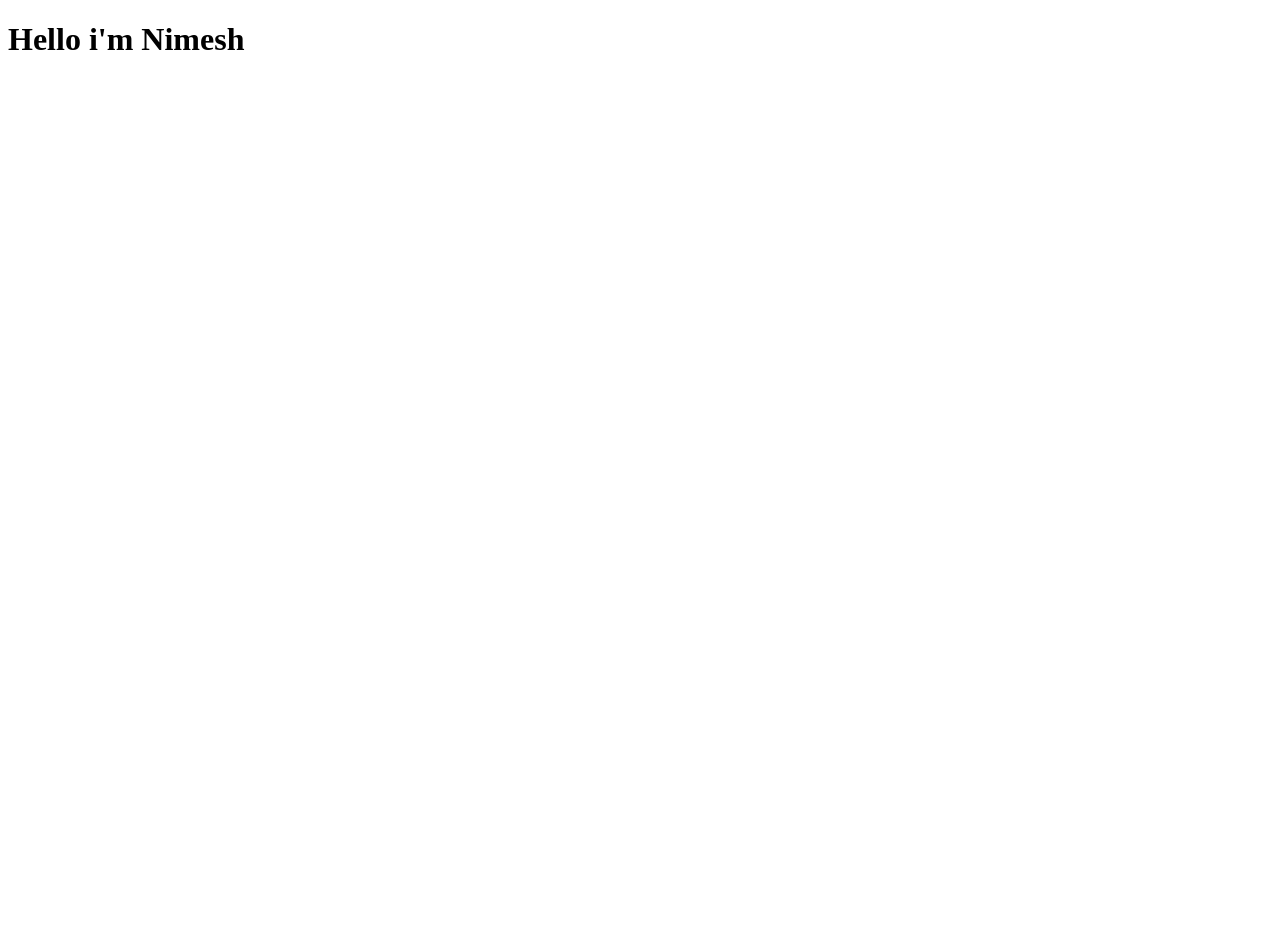
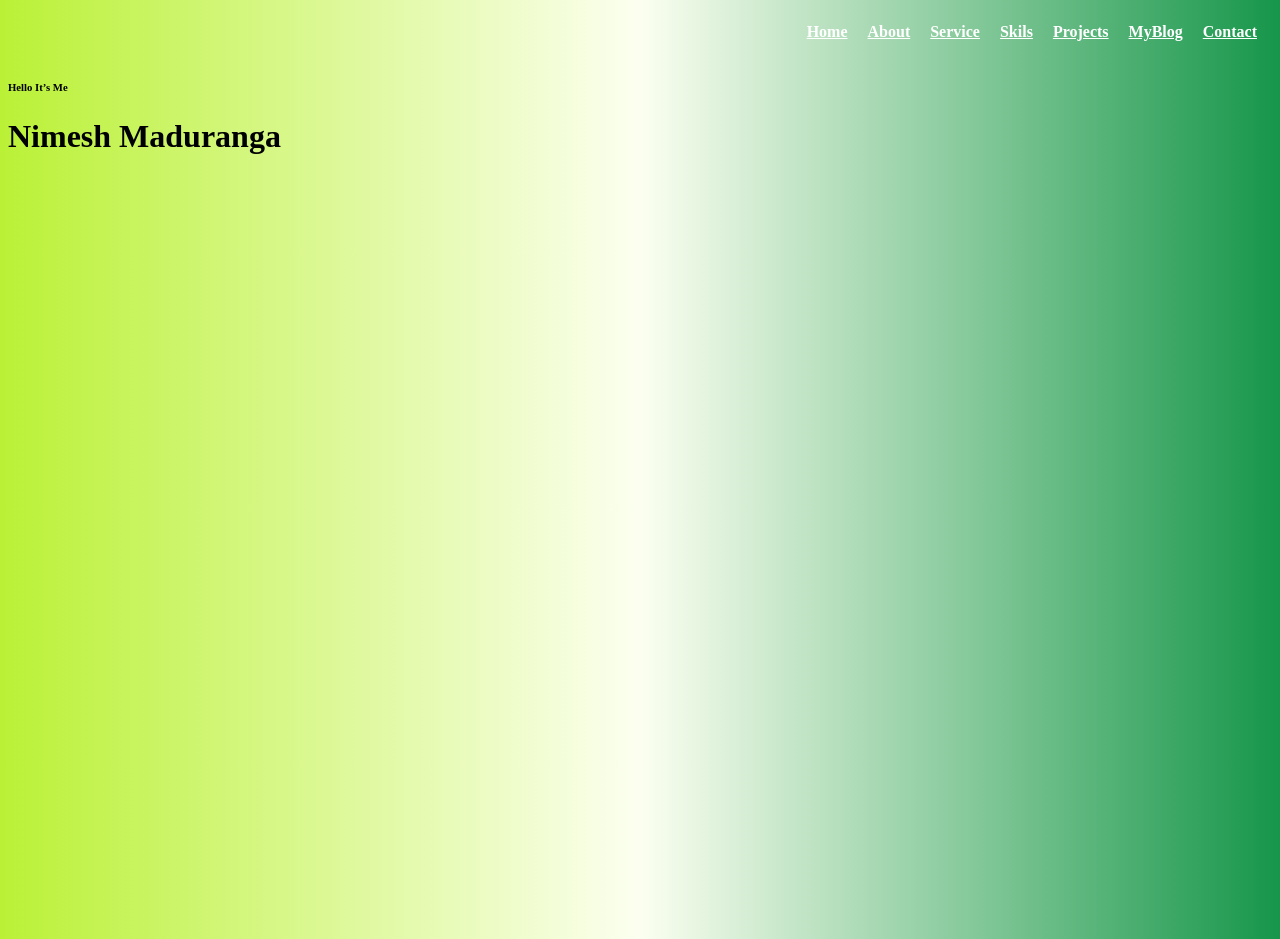
Before and after one commit to NimeshMaduranga-hub/my-portfolio, a plain HTML site: page index.html in a window 1280 px wide. Before the commit the page ends 800 px from the top, so only its background shows below. Drawn offline with Linux system fonts and the light colour scheme.

Commit message:
Mywebsite
Added homepage structure with navigation and personal introduction

```diff
--- /dev/null
+++ b/index.css
@@ -0,0 +1,24 @@
+
+h1{
+   display: flex;
+       justify-content:flex-display;  /* මැදට */
+       align-items:flex-display;      /* height අනුව මැදට */
+       height: 100vh;
+}
+nav {
+
+    display: flex;
+    justify-content: flex-end;
+    align-items: center;
+    gap: 20px;
+    padding: 15px;
+}
+
+ nav a {
+            color: #fff;
+            text-decoration: inter;
+            font-weight: bold;
+        }
+body {
+    background: linear-gradient(to right, #BAF136 0%, #FCFFF0 50%, #16964A 100%);
+}
--- a/index.html
+++ b/index.html
@@ -2,9 +2,30 @@
 <html lang="en">
 <head>
     <meta charset="UTF-8">
-    <title>Hello! I'm Nimesh</title>
+    <title>Homepage</title>
+    <!--Css style sheet eka link karagaththa-->
+    <link href="index.css" rel="stylesheet">
+
 </head>
 <body>
-<h1>Hello i'm Nimesh<h1>
+    <!--Header-->
+    <div>
+        <nav>
+            <a href="index.html">Home</a>
+            <a href="About.html">About</a>
+            <a href="Service.html">Service</a>
+            <a href="Skils.html">Skils</a>
+            <a href="Projects.html">Projects</a>
+            <a href="MyBlog.html">MyBlog</a>
+            <a href="Contact.html">Contact</a>
+
+        </nav>
+
+        <h6>Hello  It’s Me</h6>
+        <h1>Nimesh Maduranga</h1>
+
+    </div>
+
+
 </body>
 </html>
```
Also changed, not shown: About.html (added, +23 -0 lines), Contact.html (added, +23 -0 lines), MyBlog.html (added, +23 -0 lines), Projects.html (added, +24 -0 lines), Service.html (added, +23 -0 lines), Skils.html (added, +23 -0 lines), 1 other file.
